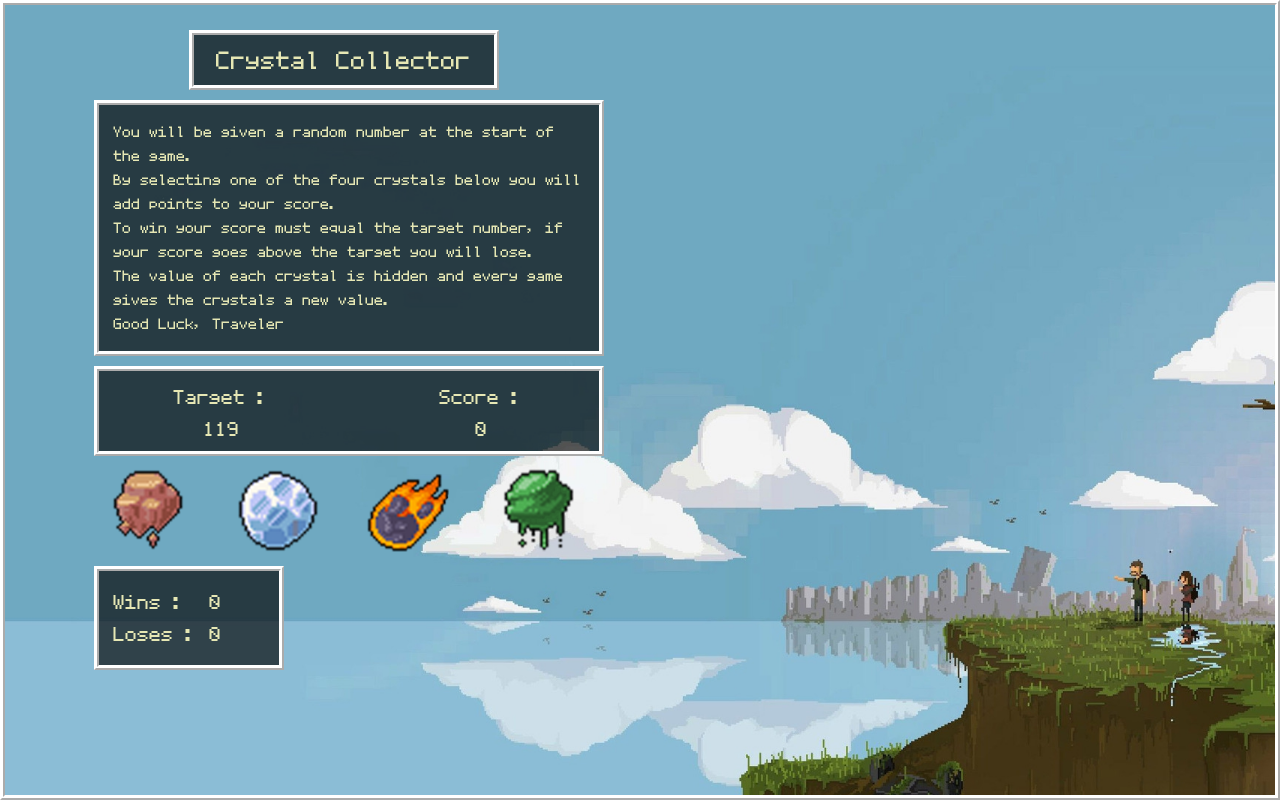
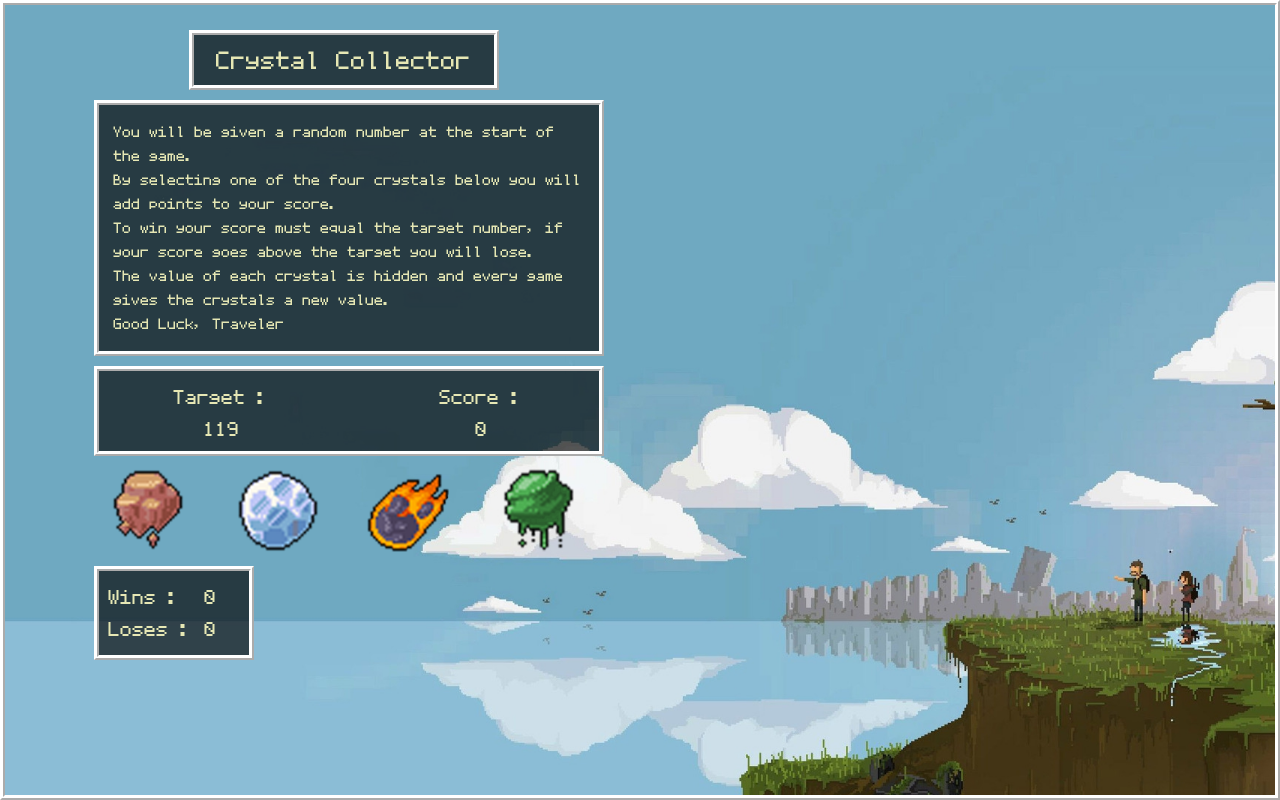
Before and after one commit to randblack/the-alchemists-workshop, a plain HTML site: page index.html in a window 1280 px wide. Drawn offline with nearby package versions, Linux system fonts and the light colour scheme.

Commit message:
changed margins

```diff
--- a/assets/css/style.css
+++ b/assets/css/style.css
@@ -51,10 +51,6 @@ body {
   text-align: center;
 }
 
-.gem1 {
-  clear: both;
-}
-
 .gem {
   float: left;
   width: 110px;
@@ -69,6 +65,7 @@ body {
 
 .gem1 {
   margin-right: 10px;
+  clear: both;
 }
 
 .gem2,.gem3 {
@@ -90,11 +87,11 @@ body {
   clear: both;
   margin-top: 10px;
   margin-bottom: 15px;
-  width: 150px;
+  width: 130px;
   background-color: rgba(0, 0, 0, 0.65);
   border: ridge 5px rgb(255, 255, 255);
   color: rgb(230, 231, 180);
-  padding: 15px;
+  padding: 10px;
   line-height: 1em;
   font-size: 2em;
 }
@@ -138,7 +135,7 @@ body {
 }
 
 @keyframes dot {
-    0% { opacity: 0; }
+  0% { opacity: 0; }
   50% { opacity: 0; }
   100% { opacity: 1; }
 }
```
